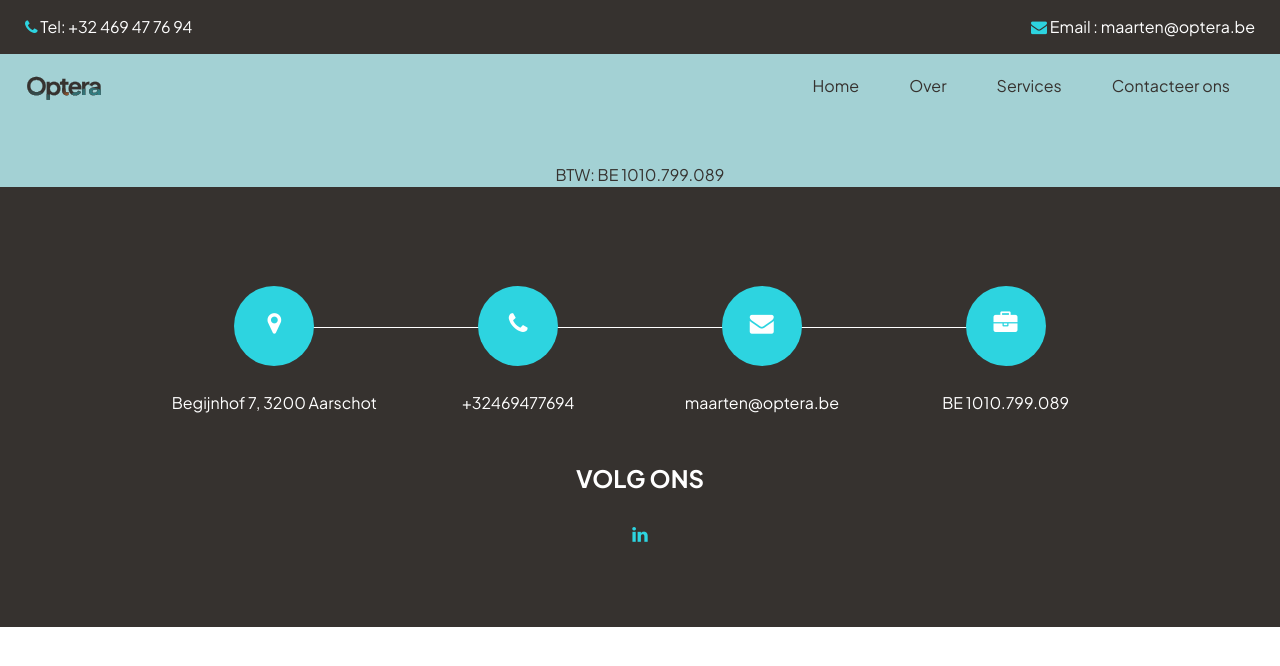
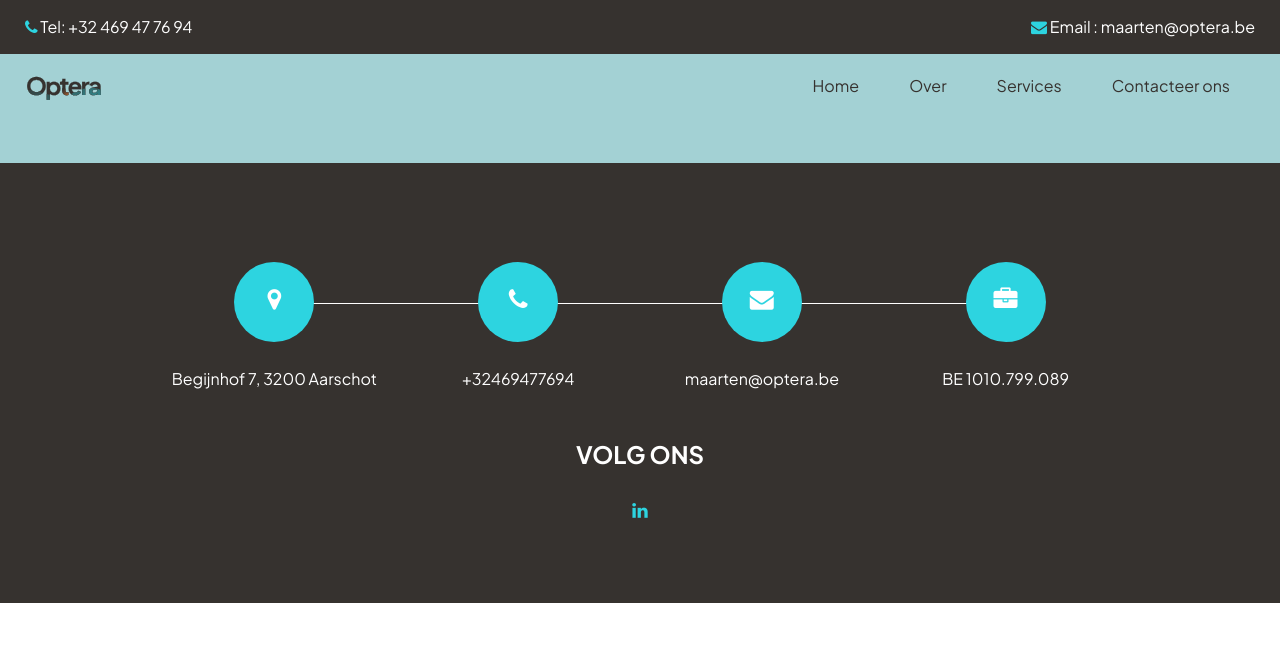
Before and after one commit to Optera-m/website, a plain HTML site: page contact.html in a window 1280 px wide. Drawn offline with nearby package versions, Linux system fonts and the light colour scheme.

Commit message:
weghalen btw

```diff
--- a/contact.html
+++ b/contact.html
@@ -88,7 +88,6 @@
     </header>
     <!-- end header section -->
     <section class="contact_section layout_padding2-top">
-    BTW: BE 1010.799.089
     <div class="ml-embedded" data-form="BO8JC6"></div>
 
     </section>
```
